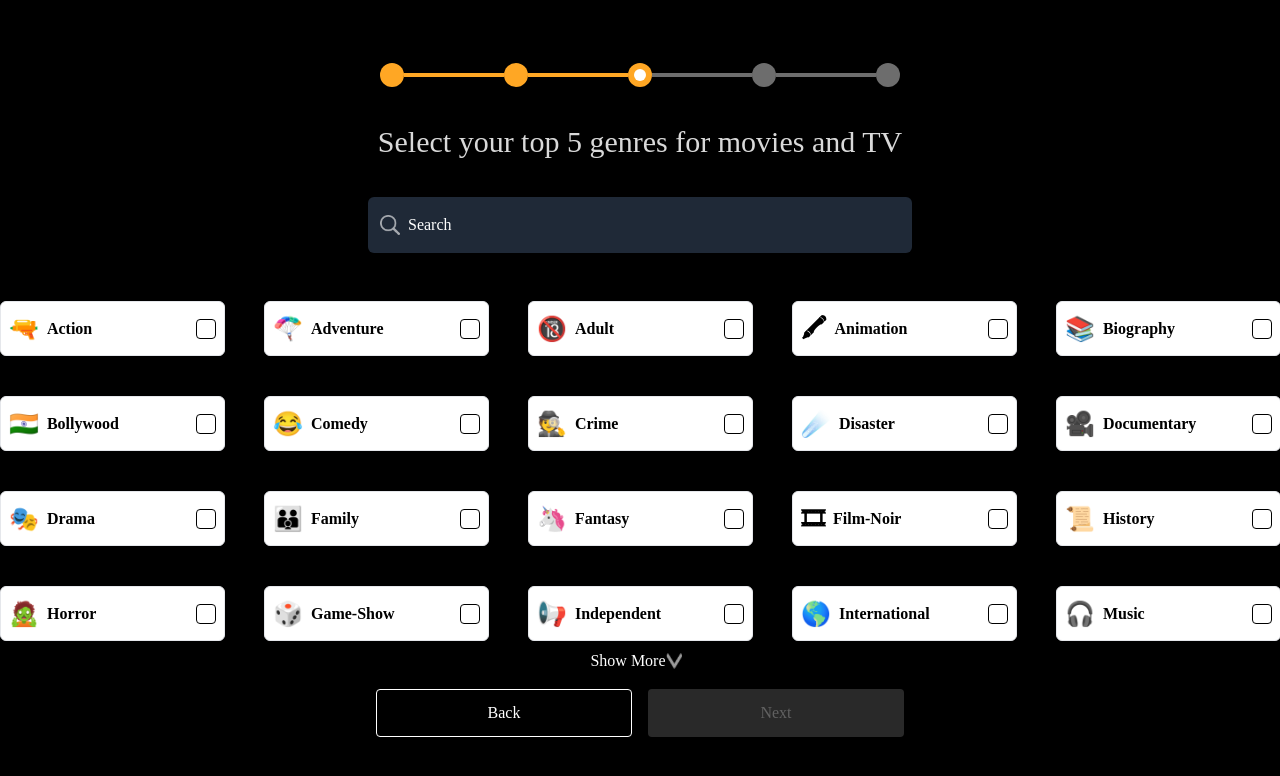
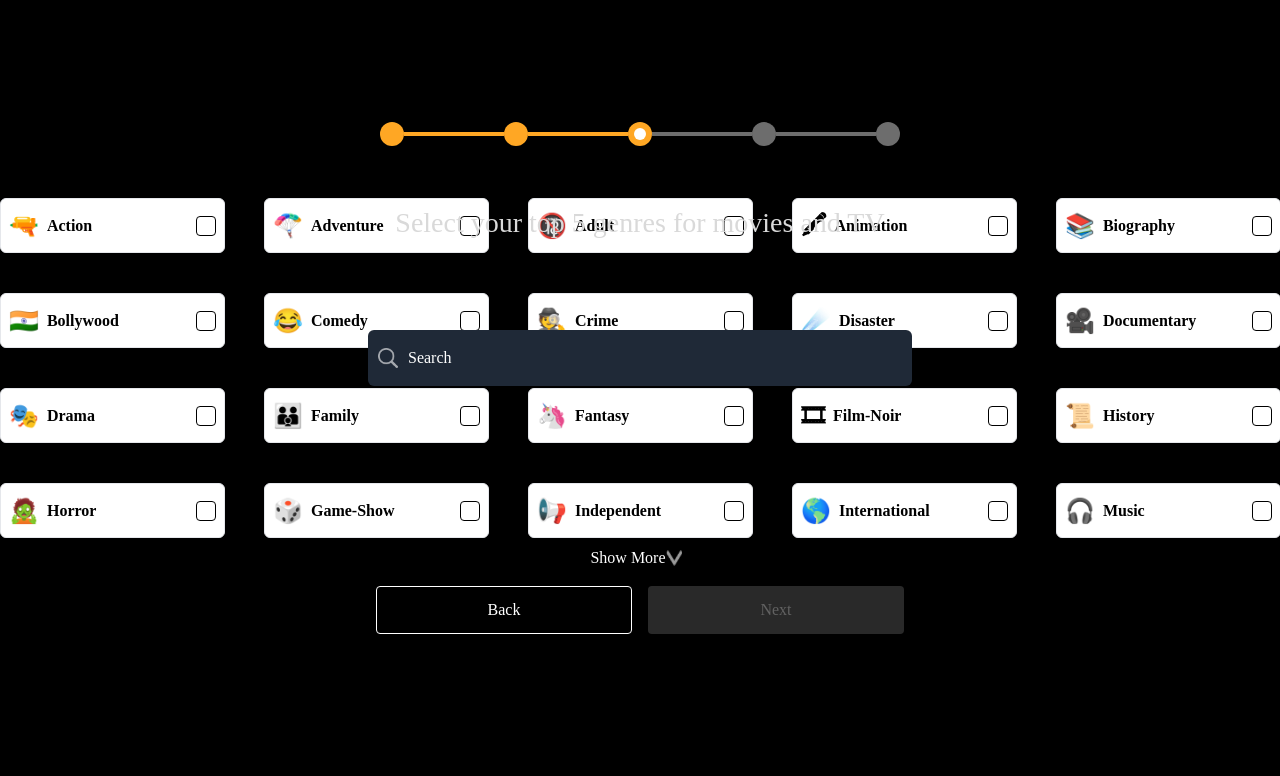
Before and after one commit to priyankaingur/reel-talks, a Next.js app in the folder challenge/: page / in a window 1280 px wide. Shown: the top 776 px of the page. Built offline with nearby package versions, Linux system fonts and the light colour scheme.

Commit message:
Fixing position of the elements

```diff
--- a/challenge/components/MovieSelection.tsx
+++ b/challenge/components/MovieSelection.tsx
@@ -1,4 +1,4 @@
-import React, { useState } from 'react';
+import React  from 'react';
 import ProgressBar from './ProgressBar';
 import SearchBar from "./SearchBar";
 import SearchTitle from "./SearchTitle";
@@ -27,59 +27,79 @@
 ];
 
 export const MovieSelection: React.FC<{ onNext: (selectedMovies: string[]) => void }> = ({ onNext }) => {
-    const [selectedMovies, setSelectedMovies] = useState<string[]>([]);
 
     return (
-        <div
-            className="flex flex-col items-center justify-center h-screen bg-black text-white">
-            <div
-                className="w-full max-w-3xl flex flex-col items-center justify-center">
-                <ProgressBar stages={5} currentStage={4}/>
-                <SearchTitle title="Select your top 5 movies"/>
-                <div className="mb-8">
-                    <h2 className="max-w-[600px] text-2xl mb-4 text-center"
+        <div className="flex flex-col items-center justify-center h-screen bg-black text-white relative">
+            <ProgressBar stages={5} currentStage={4} />
+            <div className="w-full max-w-3xl flex flex-col items-center justify-center">
+                <SearchTitle title="Select your top 5 movies" />
+                <div className="mt-60 mb-8"> {/* Adjusted margin top and
+                 bottom */}
+                    <h2 className="max-w-[680px] text-center"
                         style={{
                             color: 'var(--high-emphasis)',
-                            fontSize: '20px',
+                            fontSize: '18px',
                             overflowWrap: 'break-word'
                         }}>
                         Selecting your top 5 movies will enable us to suggest
                         like-minded users and nearby communities for exciting
-                        watch
-                        parties and movie premiere gatherings.
+                        watch parties and movie premiere gatherings.
                     </h2>
-
                 </div>
-                <div
-                    className="w-full flex justify-center mb-8"> {/* Center the search bar horizontally and add margin bottom */}
-                    <SearchBar/>
+                <div className="w-full flex justify-center mb-8">
+                    <SearchBar />
                 </div>
             </div>
-
-            <div className="tw-[203px] h-[27px] text-2xl mb-8"
-                 style={{color: 'var(--high-emphasis)', fontSize: '28px'}}>
+            <div className="mt-8 mb-20">
+                <div className="text-2xl mb-8"
+                     style={{ color: 'var(--high-emphasis)', fontSize: '28px' }}>
                     Movies you might like
                 </div>
-
                 <div className="container mx-auto">
                     <div className="grid grid-cols-6 gap-16">
                         {movies.map(movie => (
                             <div key={movie.name} className="text-center">
                                 <img src={movie.image.src} alt={movie.name}
-                                 className="w-96 h-142.45 mx-auto"/>
-                            <div
-                                className="w-17 h-48 text-[20px] justify-center overflow-hidden">{movie.name}</div>
+                                     className="w-76 h-130 mx-auto"/>
+                                <div className="w-17 h-48 text-[20px] justify-center overflow-hidden font-thin">{movie.name}</div>
                             </div>
                         ))}
                     </div>
                 </div>
-            <div></div>
+                <div className="flex justify-between items-center mt-12 mb-20">
+                    <div className="flex flex-col items-center">
+                        <h2 className="text-2xl mb-4 text-center"
+                            style={{
+                                color: 'var(--high-emphasis)',
+                                fontSize: '28px'
+                            }}>
+                            Your top 5 selections
+                        </h2>
+                        <div className="flex justify-items-start">
+                            {[...Array(5)].map((_, index) => (
+                                <div key={index}
+                                     className="w-20 h-36 border-dashed border-gray-700 border-4 mx-2"></div>
+                            ))}
+                        </div>
+                    </div>
+                    <div className="flex flex-col items-center justify-items">
                         <button
-                className={`p-2 rounded ${selectedMovies.length >= 3 ? 'text-black' : 'text-white'}`}
-                onClick={() => onNext(selectedMovies)}
+                            className="p-2 border border-white rounded text-white mb-4 bg-transparent hover:bg-gray-800"
+                            onClick={() => console.log('Skip button clicked')}
+                            style={{width: '256px', height: '48px'}}
                         >
-                Next
+                            Skip
                         </button>
+                        <button
+                            className="p-2 border border-white rounded text-white bg-transparent hover:bg-gray-800"
+                            onClick={() => console.log('Back button clicked')}
+                            style={{width: '256px', height: '48px'}}
+                        >
+                            Back
+                        </button>
+                    </div>
+                </div>
+            </div>
         </div>
     );
 };
--- a/challenge/components/ProgressBar.tsx
+++ b/challenge/components/ProgressBar.tsx
@@ -7,21 +7,21 @@
 
 const ProgressBar: React.FC<ProgressBarProps> = ({ stages, currentStage }) => {
     return (
-        <div className="flex items-center justify-center mb-8">
+        <div className="progress-bar flex items-center justify-center mb-8">
             {Array.from({ length: stages }, (_, index) => (
                 <React.Fragment key={index}>
-                        <div
-                            className={`relative w-6 h-6 rounded-full flex items-center justify-center`}
-                            style={{backgroundColor: index < currentStage? 'var(--primary-color)' : 'var(--gray)'}}
-                            >
+                    <div
+                        className={`relative w-6 h-6 rounded-full flex items-center justify-center`}
+                        style={{ backgroundColor: index < currentStage ? 'var(--primary-color)' : 'var(--gray)' }}
+                    >
                         {index === currentStage - 1 && ( // Render small white dot inside the orange dot for current stage
                             <div className="w-3 h-3 rounded-full bg-white"></div>
-                            )}
-                            </div>
+                        )}
+                    </div>
                     {index < stages - 1 && (
                         <div
                             className={`flex-2 h-1 mx-0`}
-                            style={{backgroundColor: index < currentStage - 1 ? 'var(--primary-color)' : 'var(--gray)', width: '100px'}}
+                            style={{ backgroundColor: index < currentStage - 1 ? 'var(--primary-color)' : 'var(--gray)', width: '100px' }}
                         ></div>
                     )}
                 </React.Fragment>
--- a/challenge/components/SearchBar.tsx
+++ b/challenge/components/SearchBar.tsx
@@ -7,18 +7,23 @@
     const [searchQuery, setSearchQuery] = useState<string>('');
 
     return (
-        <div className="mb-4 relative justify-center">
-            <img src={searchIcon.src} alt="SearchBar Icon"
-                 className="absolute left-3 top-1/2 transform -translate-y-1/2 w-5 h-5"/>
+        <div
+            className="search-bar flex items-center justify-center mb-8 relative">
             <input
                 type="text"
                 value={searchQuery}
                 onChange={(e) => setSearchQuery(e.target.value)}
                 placeholder="Search"
-                className="w-[544px] h-[56px] p-2 pl-10 rounded-md  bg-gray-800 focus:outline-none"
-                style={{opacity: 'var(--1st-surface)', color:"white"}}
+                className="w-[544px] h-[56px] p-2 pl-10 rounded-md bg-gray-800 focus:outline-none text-white"
+                style={{
+                    opacity: 'var(--1st-surface)',
+                    color: "white",
+                    backgroundImage: `url(${searchIcon.src})`,
+                    backgroundRepeat: 'no-repeat',
+                    backgroundPosition: '10px center',
+                    backgroundSize: '20px 20px'
+                }}
             />
-
         </div>
     );
 };
--- a/challenge/components/SearchTitle.tsx
+++ b/challenge/components/SearchTitle.tsx
@@ -7,8 +7,8 @@
 const SearchTitle: React.FC<SearchTitleProps> = ({ title }) => {
 
     return (
-        <h2 className="tw-[896px] h-[38px] ext-2xl mb-10 text-center"
-            style={{color: 'var(--high-emphasis)', fontSize: '30px'}}>
+        <h2 className="search-title tw-[896px] h-[38px] ext-2xl mb-4 text-center"
+            style={{color: 'var(--high-emphasis)', fontSize: '28px'}}>
             {title}
         </h2>
     );
--- a/challenge/styles/globals.css
+++ b/challenge/styles/globals.css
@@ -12,6 +12,32 @@
     justify-content: center;
     align-items: center;
     font-family: 'Avenir Next';
+}
+
+.progress-bar {
+    position: fixed;
+    top: 7rem;
+    left: 0;
+    right: 0;
+    z-index: 999;
+    padding: 10px;
+}
+
+.search-title {
+    position: fixed;
+    top: 12rem;
+    left: 0;
+    right: 0;
+    z-index: 999;
+    padding: 10px;
+}
+.search-bar {
+    position: fixed;
+    top: 20rem;
+    left: 0;
+    right: 0;
+    z-index: 999;
+    padding: 10px;
 }
 
 .custom-checkbox {
@@ -33,7 +59,7 @@
     content: '';
     position: absolute;
     left: 4px;
-    top: 0px;
+    top: 0;
     width: 8px;
     height: 14px;
     border: solid black;
```
Lines whose indentation alone changed are shown as unchanged.
